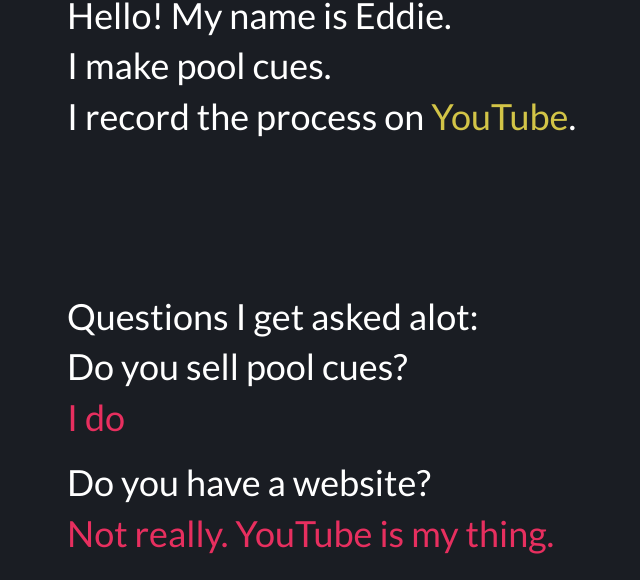
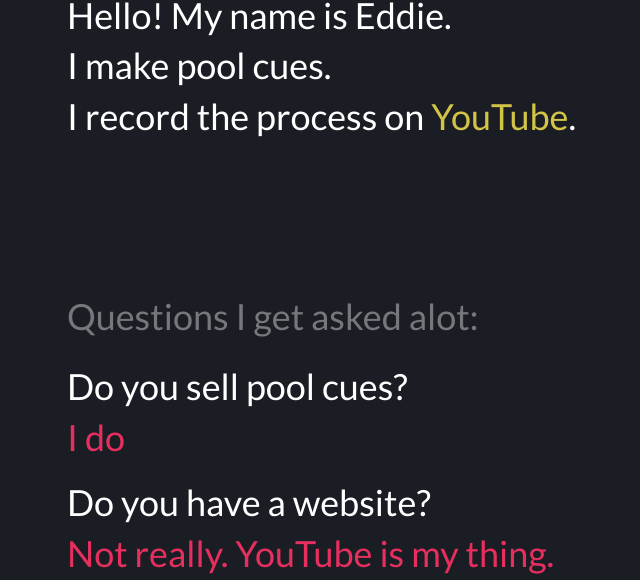
Before and after one commit to eddius-maximus/eocues, a website: page index.html in a window 1280 px wide. Shown: the part 220-800 px from the top of the page, without its empty margins (33-673 px from the left). Drawn offline with nearby package versions, Linux system fonts and the light colour scheme.

Commit message:
lsakdfsjl

```diff
--- a/assets/css/style.css
+++ b/assets/css/style.css
@@ -1,4 +1,3 @@
-/* A Linux- and Windows-friendly sans-serif font stack: http://prospects.mhurrell.co.uk/post/updating-the-helvetica-font-stack */
 body {
 	font-family: 'Lato', sans-serif;
 	color: #fff;
@@ -6,29 +5,23 @@
 	font-size: 6vw;
 }
 
-/* Using local fonts? Check out Font Squirrel's webfont generator: http://www.fontsquirrel.com/tools/webfont-generator */
-
 body, select, input, textarea {
 }
 
 a {color: #d2c447; text-decoration: none;}
 a:hover {color: #d2c447;}
 
-/* Custom text-selection colors (remove any text shadows: http://twitter.com/miketaylr/status/12228805301) */
 ::-moz-selection{background: #fcd700; color: #fff; text-shadow: none;}
 ::selection {background: #fcd700; color: #fff; text-shadow: none;}
 
-/*	j.mp/webkit-tap-highlight-color */
 a:link {-webkit-tap-highlight-color: #fcd700;}
 
 ins {background-color: #fcd700; color: #000; text-decoration: none;}
 mark {background-color: #fcd700; color: #000; font-style: italic; font-weight: bold;}
 
-/* Mozilla dosen't style placeholders by default */
 input:-moz-placeholder { color:#a9a9a9; }
 textarea:-moz-placeholder { color:#a9a9a9; }
 
-/* let's give blockquotes *some* default styling, because unstyled blockquotes are dangerous */
 blockquote {padding: 16px; background: #eee;}
 
 .wrapper {
@@ -45,6 +38,11 @@
 
 h1 img {
 	width: 80px;
+	padding-bottom: 20px;
+}
+
+.questionstitle {
+	opacity: 0.4;
 	padding-bottom: 20px;
 }
 
--- a/index.html
+++ b/index.html
@@ -12,43 +12,28 @@
 
 	<meta http-equiv="X-UA-Compatible" content="IE=edge">
 
-	<!-- Important stuff for SEO, don't neglect. (And don't dupicate values across your site!) -->
 	<title>EO Cues</title></title>
 	<meta name="author" content="" />
 	<meta name="description" content="EO Cues is a custom pool cue maker based in Austin, TX. Follow Studiotronics on YouTube to watch me build or use this site to get in touch" />
 
-	<!-- Don't forget to set your site up: http://google.com/webmasters -->
-	<meta name="google-site-verification" content="" />
-
-	<!-- Who owns the content of this site? -->
-	<meta name="Copyright" content="" />
-
-	<!--  Mobile Viewport
-	http://j.mp/mobileviewport & http://davidbcalhoun.com/2010/viewport-metatag
-	device-width : Occupy full width of the screen in its current orientation
-	initial-scale = 1.0 retains dimensions instead of zooming out if page height > device height
-	maximum-scale = 1.0 retains dimensions instead of zooming in if page width < device width (wrong for most sites)
-	-->
 	<meta name="viewport" content="width=device-width, initial-scale=1">
 
-	<!-- Use Iconifyer to generate all the favicons and touch icons you need: http://iconifier.net -->
 	<link rel="shortcut icon" href="favicon.ico" />
 
-	<!-- concatenate and minify for production -->
 	<link rel="stylesheet" href="assets/css/reset.css" />
 	<link rel="stylesheet" href="assets/css/style.css" />
 
 	<script src="assets/js/libs/prefixfree.min.js"></script>
 
 	<link rel="preconnect" href="https://fonts.googleapis.com">
-<link rel="preconnect" href="https://fonts.gstatic.com" crossorigin>
-<link href="https://fonts.googleapis.com/css2?family=Lato&family=Roboto&display=swap" rel="stylesheet">
+	<link rel="preconnect" href="https://fonts.gstatic.com" crossorigin>
+	<link href="https://fonts.googleapis.com/css2?family=Lato&family=Roboto&display=swap" rel="stylesheet">
 
 </head>
 
 <body>
 
-<div class="wrapper"><!-- not needed? up to you: http://camendesign.com/code/developpeurs_sans_frontieres -->
+<div class="wrapper">
 
 	<header>
 
@@ -71,7 +56,7 @@
 
 	<article>
 
-		<p>Questions I get asked alot:</p>
+		<p class="questionstitle">Questions I get asked alot:</p>
 		<p>Do you sell pool cues?</p>
 		<p class="answer">I do</p>
 		<p>Do you have a website?</p>
@@ -109,12 +94,9 @@
 
 </div>
 
-<!-- Grab Google CDN's jQuery. fall back to local if necessary -->
 <script src="//ajax.googleapis.com/ajax/libs/jquery/1.11.3/jquery.min.js"></script>
 <script>window.jQuery || document.write("<script src='assets/js/libs/jquery-1.11.3.min.js'>\x3C/script>")</script>
 
-<!-- this is where we put our custom functions -->
-<!-- don't forget to concatenate and minify for production -->
 <script src="assets/js/functions.js"></script>
 <script>$(document).ready(initPage);</script>
 
```
